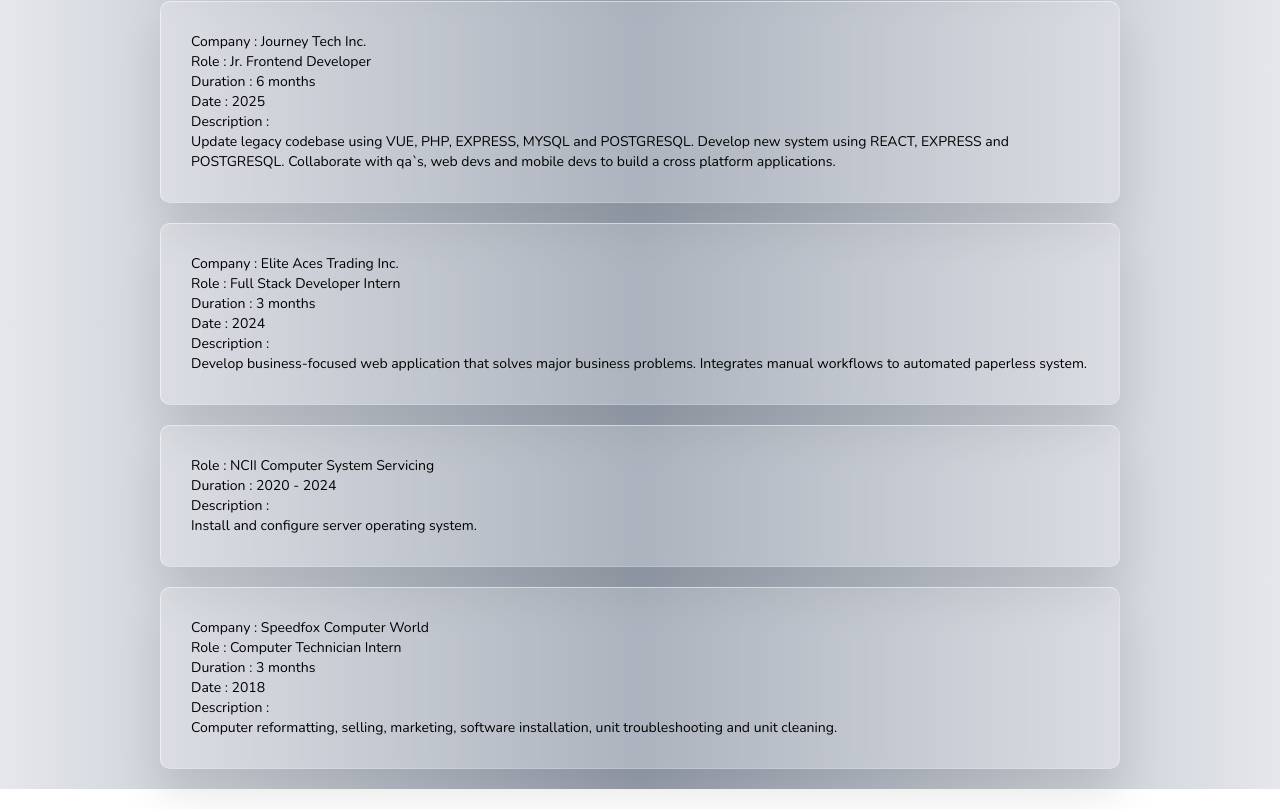
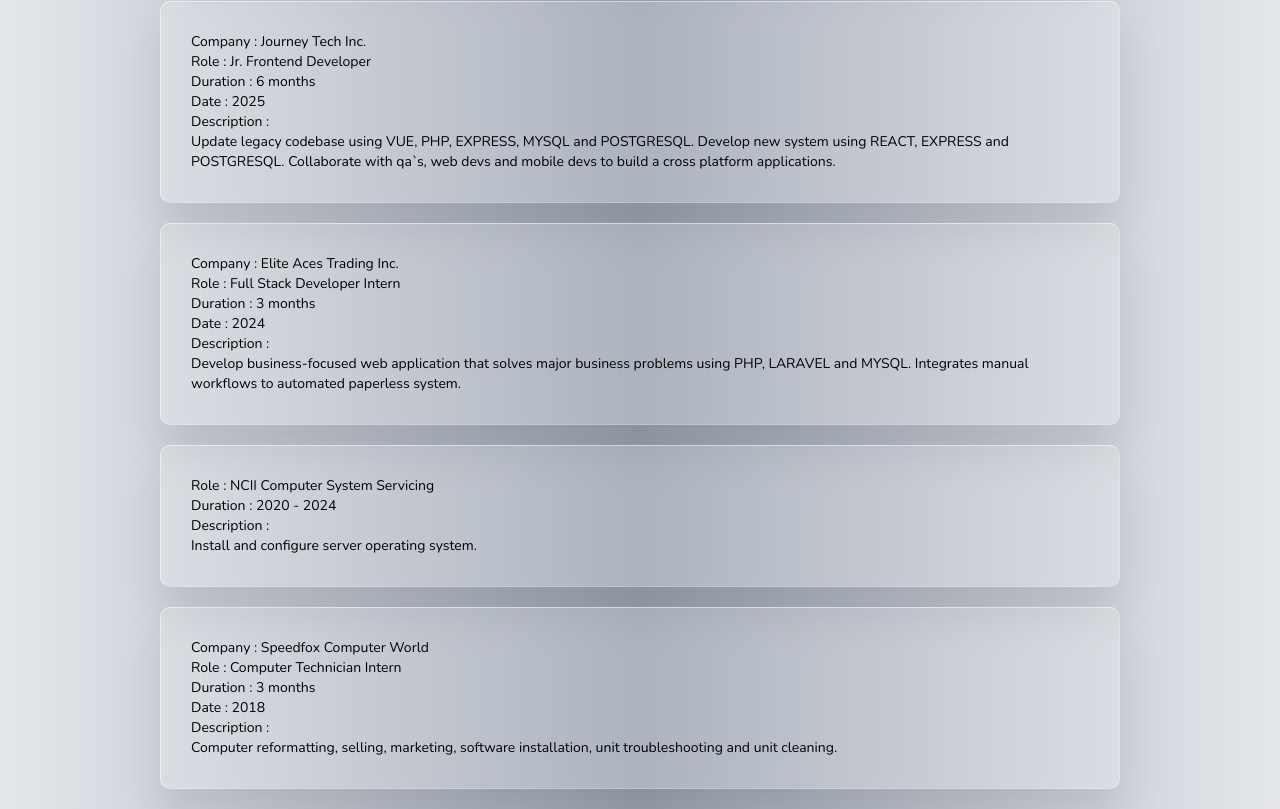
Before and after one commit to MyGithubAccnt1/Portfolio, a React (Vite) app: page / in a window 1280 px wide. Shown: the part 3996-4805 px from the top of the page. Built offline with nearby package versions, Linux system fonts and the light colour scheme.

Commit message:
update experience

```diff
--- a/src/components/Experience.jsx
+++ b/src/components/Experience.jsx
@@ -23,7 +23,7 @@
       role: 'Full Stack Developer Intern',
       duration: '3 months',
       date: '2024',
-      responsibility: 'Develop business-focused web application that solves major business problems. Integrates manual workflows to automated paperless system.'
+      responsibility: 'Develop business-focused web application that solves major business problems using PHP, LARAVEL and MYSQL. Integrates manual workflows to automated paperless system.'
     },
     {
       company: '',
```
